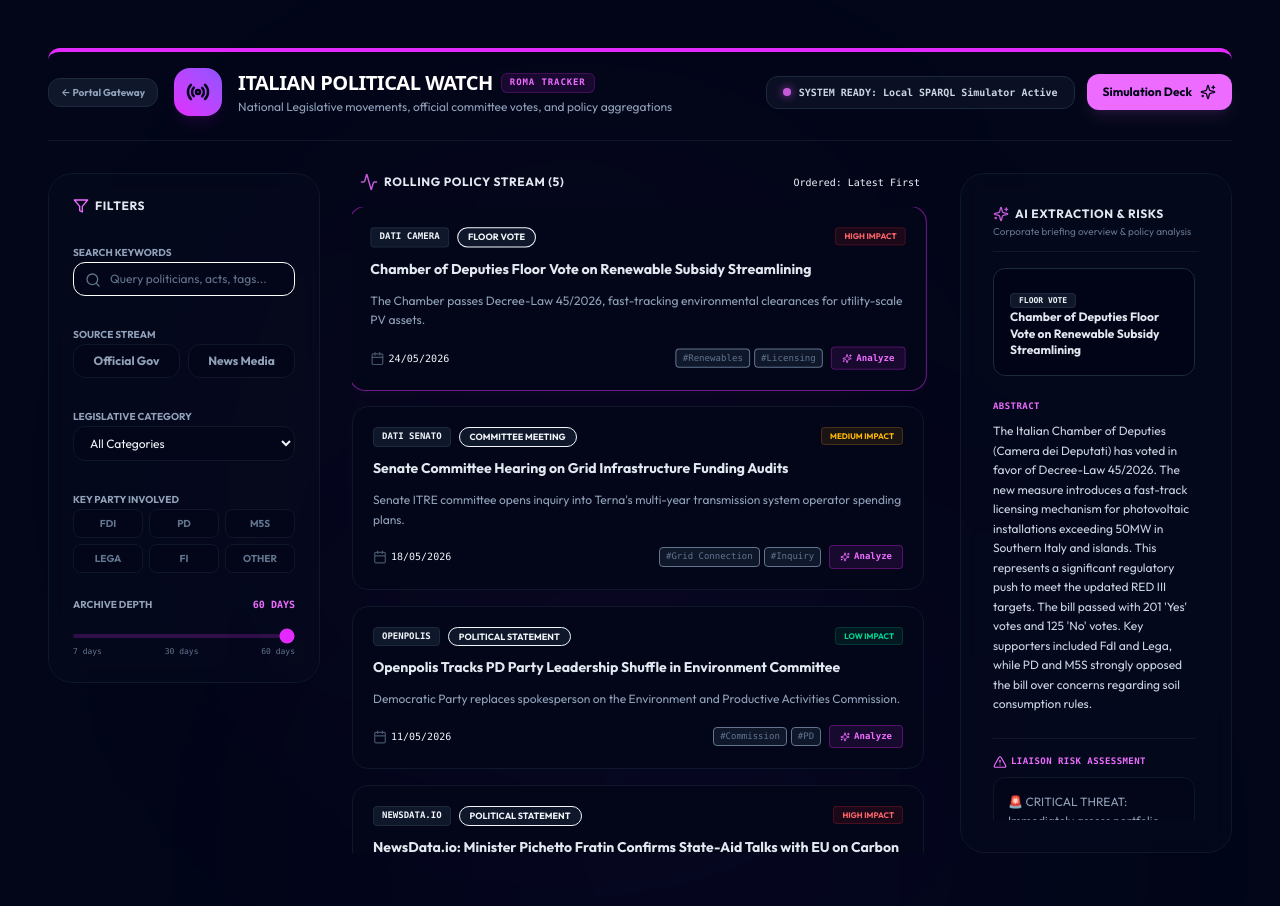
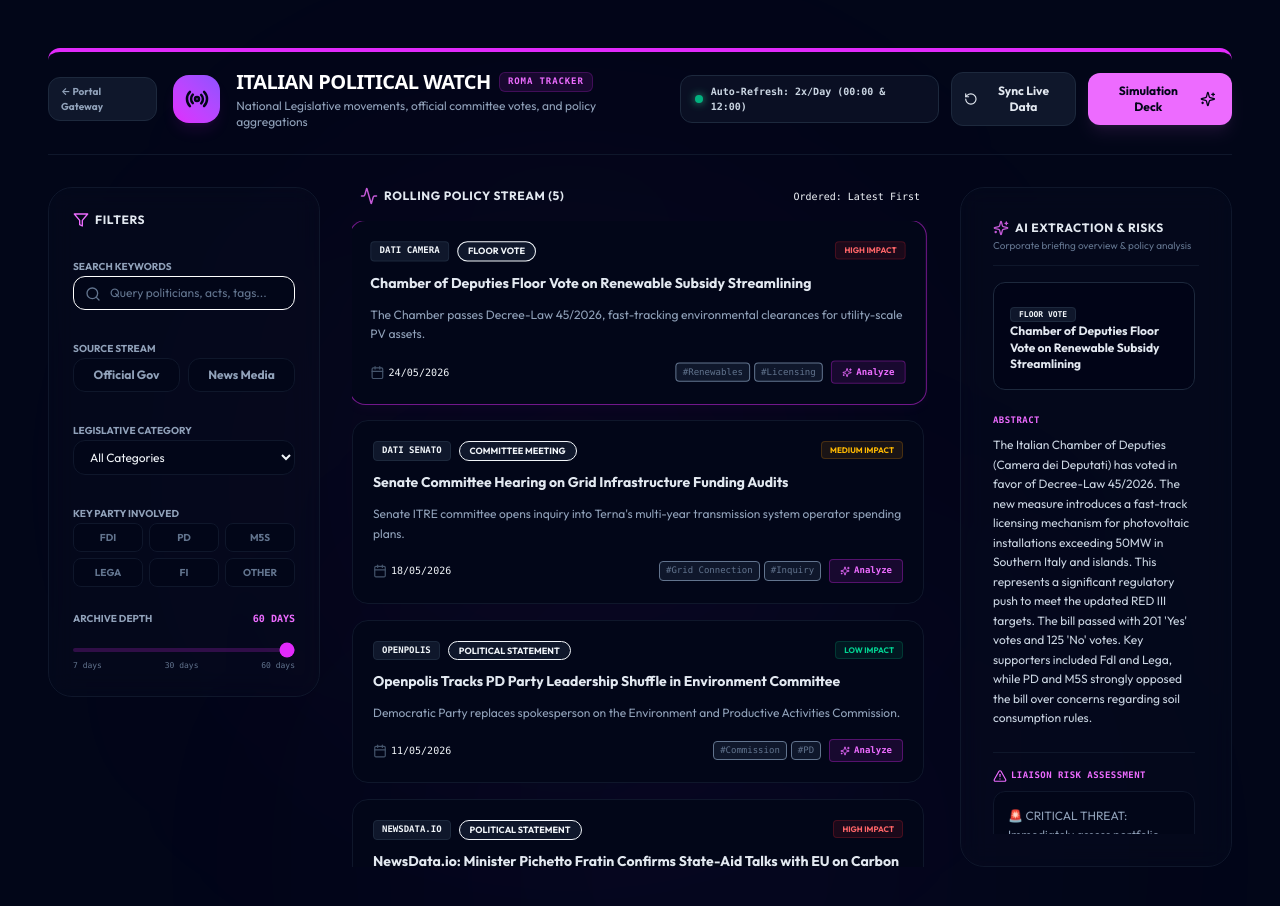
Before and after one commit to fanaman74/eu-researcher, a Next.js app: page /politics-tracker in a window 1280 px wide. Shown: the top 906 px of the page. Built offline with nearby package versions, Linux system fonts and the light colour scheme.

Commit message:
feat: configure twice-daily data refresh across webapp, worker, and cron endpoints

```diff
--- /dev/null
+++ b/app/api/cron/route.ts
@@ -0,0 +1,54 @@
+import { NextResponse } from "next/server";
+import { revalidatePath } from "next/cache";
+
+export const dynamic = "force-dynamic";
+
+export async function GET(req: Request) {
+  try {
+    const { searchParams } = new URL(req.url);
+    const authHeader = req.headers.get("authorization");
+    const secret = searchParams.get("secret");
+
+    const expectedSecret = process.env.CRON_SECRET;
+    if (expectedSecret && authHeader !== `Bearer ${expectedSecret}` && secret !== expectedSecret) {
+      return NextResponse.json({ error: "Unauthorized cron request." }, { status: 401 });
+    }
+
+    let ingestionSummary = "Standalone serverless execution.";
+    // Attempt to invoke worker ingestion pipeline if running in Node server environment
+    try {
+      // Import ingestion worker when running in Node.js server context
+      const worker = require("../../../src/workers/ingestionWorker");
+      if (worker && typeof worker.executeIngestionPipeline === "function") {
+        await worker.executeIngestionPipeline();
+        ingestionSummary = "Ingestion pipeline executed via worker.";
+      }
+    } catch (workerErr: any) {
+      console.warn("[Cron API] Ingestion worker execution note:", workerErr.message);
+    }
+
+    // Revalidate Next.js cache paths that display aggregated data
+    revalidatePath("/politics-tracker");
+    revalidatePath("/api/latest");
+    revalidatePath("/api/politics-tracker");
+
+    const timestamp = new Date().toISOString();
+    return NextResponse.json({
+      success: true,
+      message: "Twice-daily data refresh executed successfully.",
+      ingestionSummary,
+      timestamp,
+      schedule: "0 0,12 * * *"
+    });
+  } catch (error: any) {
+    console.error("[Cron API] Refresh execution error:", error);
+    return NextResponse.json(
+      { error: error.message || "Failed to execute data refresh." },
+      { status: 500 }
+    );
+  }
+}
+
+export async function POST(req: Request) {
+  return GET(req);
+}
--- a/app/api/latest/route.ts
+++ b/app/api/latest/route.ts
@@ -61,7 +61,7 @@ export async function GET(request: NextRequest) {
   try {
     const response = await fetch(url, {
       headers: { 'Accept': 'application/sparql-results+json' },
-      next: { revalidate: 1800 } // Cache for 30 minutes
+      next: { revalidate: 43200 } // Cache for 12 hours (Twice Daily)
     });
 
     if (!response.ok) {
--- a/app/politics-tracker/page.tsx
+++ b/app/politics-tracker/page.tsx
@@ -51,6 +51,25 @@ export default function ItalianTrackerPage() {
   const [analyzing, setAnalyzing] = useState(false);
   const [copySuccess, setCopySuccess] = useState(false);
   const [pptxGenerating, setPptxGenerating] = useState(false);
+
+  // Ingestion & Refresh States
+  const [isSyncing, setIsSyncing] = useState(false);
+  const [lastRefreshed, setLastRefreshed] = useState<Date | null>(null);
+
+  const handleSyncData = async () => {
+    setIsSyncing(true);
+    try {
+      const res = await fetch("/api/cron");
+      if (res.ok) {
+        setLastRefreshed(new Date());
+        await fetchEvents();
+      }
+    } catch (err) {
+      console.error("Failed to sync data", err);
+    } finally {
+      setIsSyncing(false);
+    }
+  };
 
   const fetchEvents = async () => {
     setLoading(true);
@@ -255,10 +274,19 @@ export default function ItalianTrackerPage() {
           </div>
 
           <div className="flex items-center gap-3">
-            <div className="flex items-center gap-2 bg-slate-900/60 border border-slate-800 px-4 py-2 rounded-xl">
-              <span className="w-2 h-2 rounded-full bg-fuchsia-400 animate-pulse shadow-[0_0_8px_#d946ef]" />
-              <span className="text-[10px] font-mono font-bold text-slate-300">SYSTEM READY: Local SPARQL Simulator Active</span>
+            <div className="flex items-center gap-2 bg-slate-900/60 border border-slate-800 px-3.5 py-2 rounded-xl">
+              <span className="w-2 h-2 rounded-full bg-emerald-400 animate-pulse shadow-[0_0_8px_#34d399]" />
+              <span className="text-[10px] font-mono font-bold text-slate-300">Auto-Refresh: 2x/Day (00:00 & 12:00)</span>
             </div>
+            <button
+              onClick={handleSyncData}
+              disabled={isSyncing}
+              className="inline-flex items-center gap-1.5 text-xs font-bold text-slate-200 bg-slate-900 border border-slate-800 hover:border-slate-700 transition-all px-3 py-2.5 rounded-xl cursor-pointer disabled:opacity-50"
+              title={lastRefreshed ? `Last refreshed: ${lastRefreshed.toLocaleTimeString()}` : "Trigger twice-daily data refresh"}
+            >
+              <RotateCcw className={`w-3.5 h-3.5 ${isSyncing ? "animate-spin text-fuchsia-400" : ""}`} />
+              <span>{isSyncing ? "Syncing..." : "Sync Live Data"}</span>
+            </button>
             <button
               onClick={() => setIsSimulatorOpen(!isSimulatorOpen)}
               className="inline-flex items-center gap-2 text-xs font-bold text-slate-950 bg-fuchsia-400 hover:bg-fuchsia-350 transition-all px-4 py-2.5 rounded-xl shadow-lg shadow-fuchsia-400/10 active:scale-95 cursor-pointer"
--- a/src/workers/ingestionWorker.js
+++ b/src/workers/ingestionWorker.js
@@ -172,8 +172,9 @@ async function executeIngestionPipeline() {
 }
 
 function startIngestionScheduler() {
-  console.log("[Scheduler] Initializing node-cron ingestion worker (Interval: Every 4 Hours)...");
-  cron.schedule("0 */4 * * *", async () => {
+  console.log("[Scheduler] Initializing node-cron ingestion worker (Interval: Twice Daily at 00:00 & 12:00)...");
+  cron.schedule("0 0,12 * * *", async () => {
+    console.log("[Scheduler] Running twice-daily ingestion job...");
     await executeIngestionPipeline();
   });
 }
```
Also changed, not shown: vercel.json (added), 2 other files (tests, documents, lock files or other folders).
